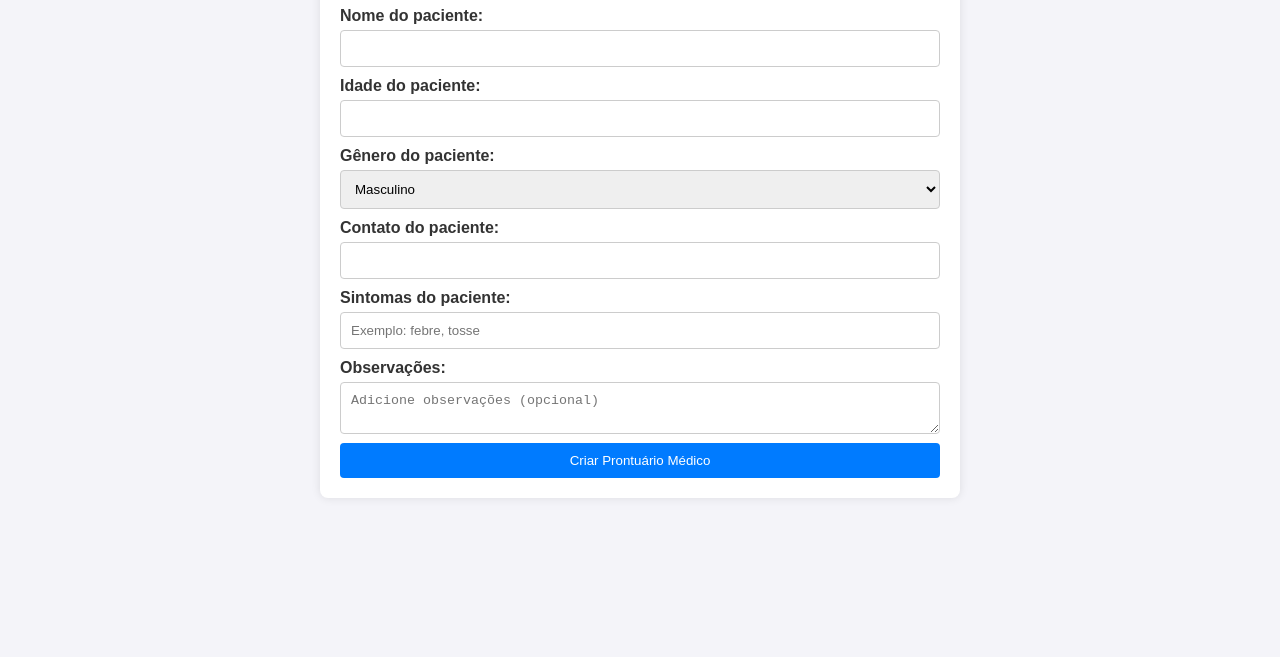
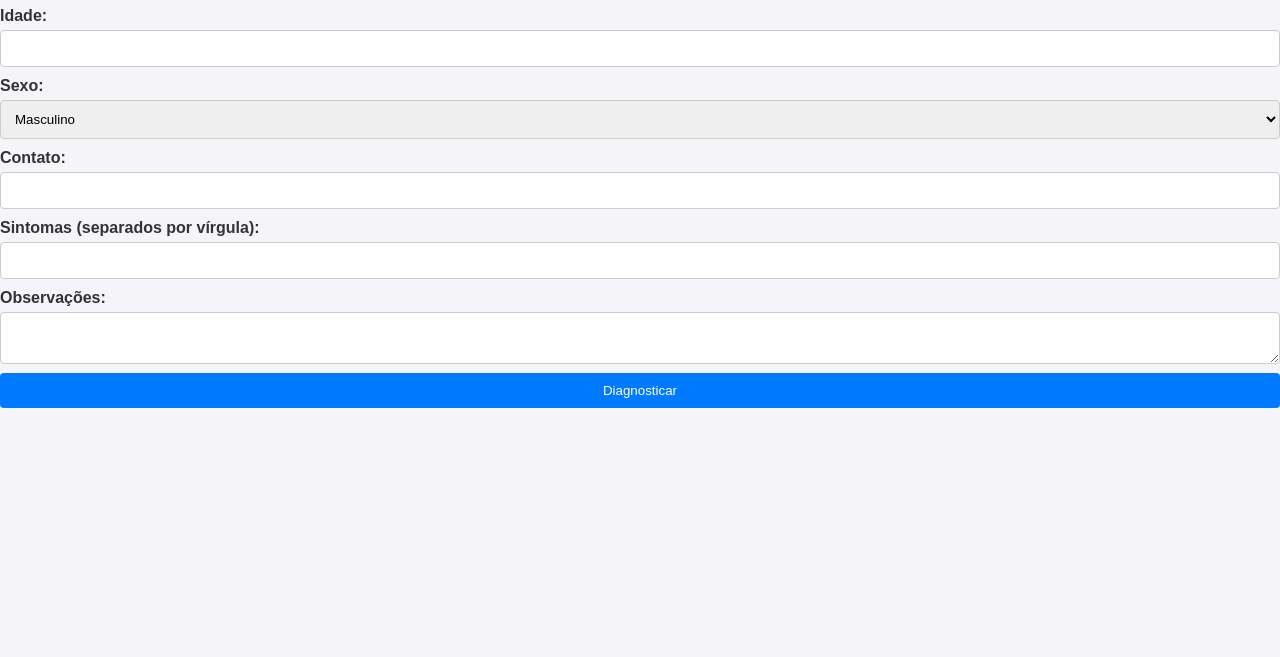
Before and after one commit to nathgpx/digitalocean, a plain HTML site: page index.html in a window 1280 px wide. Shown: the part 143-800 px from the top of the page. Drawn offline with Linux system fonts and the light colour scheme.

Commit message:
Update index.html

```diff
--- a/index.html
+++ b/index.html
@@ -3,39 +3,38 @@
 <head>
     <meta charset="UTF-8">
     <meta name="viewport" content="width=device-width, initial-scale=1.0">
-    <title>Sistema de Diagnóstico Médico</title>
+    <title>Diagnóstico Médico</title>
     <link rel="stylesheet" href="styles.css">
 </head>
 <body>
-    <div class="container">
-        <h1>Diagnóstico Médico</h1>
-        <form id="medicalForm">
-            <label for="name">Nome do paciente:</label>
-            <input type="text" id="name" name="name" required>
+    <h1>Diagnóstico Médico Rápido</h1>
+    <form id="medicalForm">
+        <label for="name">Nome:</label>
+        <input type="text" id="name" required><br>
 
-            <label for="age">Idade do paciente:</label>
-            <input type="number" id="age" name="age" required>
+        <label for="age">Idade:</label>
+        <input type="number" id="age" required><br>
 
-            <label for="gender">Gênero do paciente:</label>
-            <select id="gender" name="gender" required>
-                <option value="M">Masculino</option>
-                <option value="F">Feminino</option>
-            </select>
+        <label for="gender">Sexo:</label>
+        <select id="gender">
+            <option value="masculino">Masculino</option>
+            <option value="feminino">Feminino</option>
+            <option value="outro">Outro</option>
+        </select><br>
 
-            <label for="contact">Contato do paciente:</label>
-            <input type="text" id="contact" name="contact" required>
+        <label for="contact">Contato:</label>
+        <input type="text" id="contact"><br>
 
-            <label for="symptoms">Sintomas do paciente:</label>
-            <input type="text" id="symptoms" name="symptoms" placeholder="Exemplo: febre, tosse" required>
+        <label for="symptoms">Sintomas (separados por vírgula):</label>
+        <input type="text" id="symptoms" required><br>
 
-            <label for="observations">Observações:</label>
-            <textarea id="observations" name="observations" placeholder="Adicione observações (opcional)"></textarea>
+        <label for="observations">Observações:</label>
+        <textarea id="observations"></textarea><br>
 
-            <button type="submit">Criar Prontuário Médico</button>
-        </form>
+        <button type="submit">Diagnosticar</button>
+    </form>
 
-        <div id="result"></div>
-    </div>
+    <div id="result" style="display: none;"></div>
 
     <script src="script.js"></script>
 </body>
```
